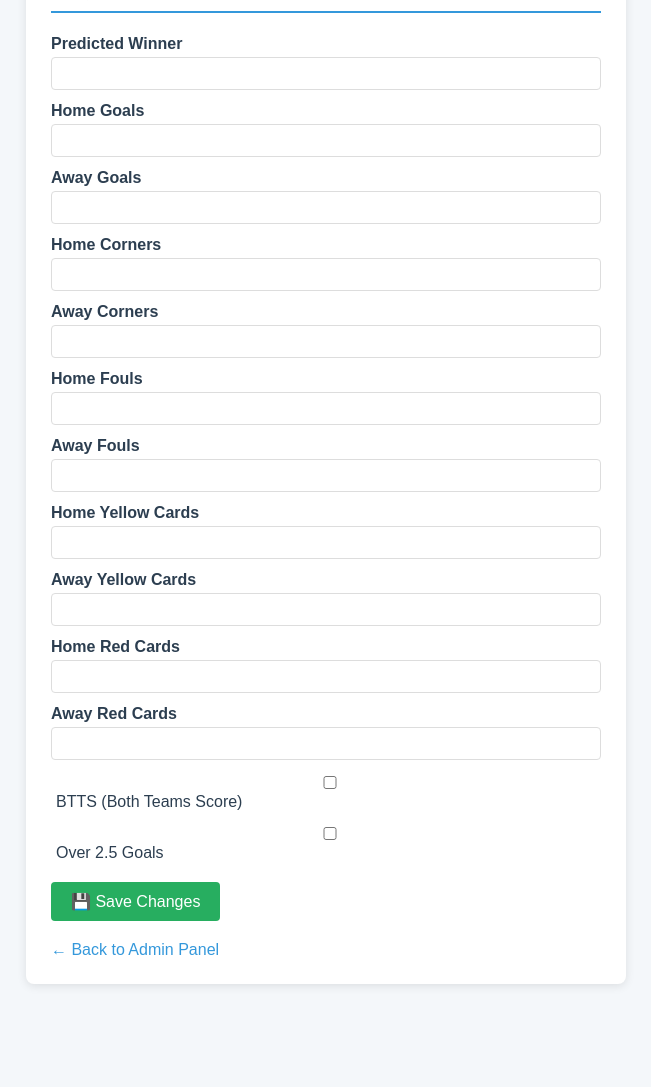
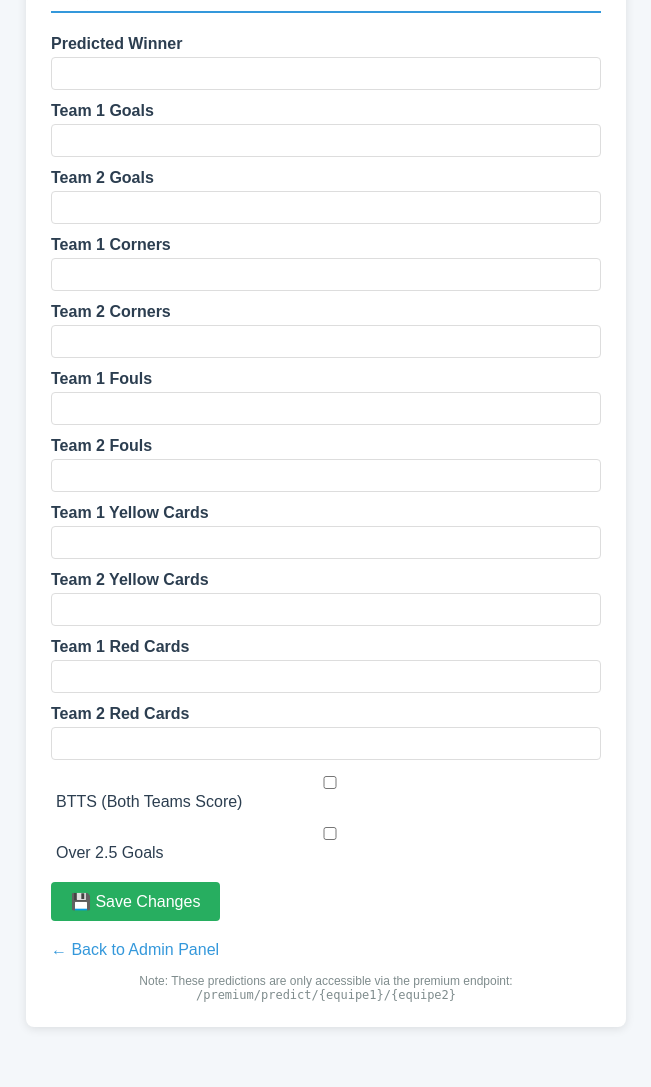
Before and after one commit to 777x36/wc2026-api, a FastAPI app: template templates/edit_match.html in a window 1280 px wide. Shown: the part 143-1230 px from the top of the page, without its empty margins (314-965 px from the left). Before the commit the page ends 1129 px from the top, so only its background shows below. Run offline with FastAPI, Linux system fonts and the light colour scheme; the template is opened without the code that fills it, so the values that code supplies are empty.

Commit message:
Update edit_match.html

```diff
--- a/templates/edit_match.html
+++ b/templates/edit_match.html
@@ -15,6 +15,7 @@
         button { background: #27ae60; color: white; border: none; padding: 10px 20px; margin-top: 20px; border-radius: 4px; cursor: pointer; font-size: 16px; }
         button:hover { background: #2ecc71; }
         .back-link { display: inline-block; margin-top: 20px; color: #3498db; text-decoration: none; }
+        .note { font-size: 12px; color: #7f8c8d; margin-top: 15px; text-align: center; }
     </style>
 </head>
 <body>
@@ -24,34 +25,34 @@
         <label>Predicted Winner</label>
         <input type="text" name="winner" value="{{ match.prediction.winner }}" required>
 
-        <label>Home Goals</label>
+        <label>Team 1 Goals</label>
         <input type="number" name="home_goals" value="{{ match.prediction.home_goals }}" required>
 
-        <label>Away Goals</label>
+        <label>Team 2 Goals</label>
         <input type="number" name="away_goals" value="{{ match.prediction.away_goals }}" required>
 
-        <label>Home Corners</label>
+        <label>Team 1 Corners</label>
         <input type="number" name="corners_home" value="{{ match.prediction.corners.home }}">
 
-        <label>Away Corners</label>
+        <label>Team 2 Corners</label>
         <input type="number" name="corners_away" value="{{ match.prediction.corners.away }}">
 
-        <label>Home Fouls</label>
+        <label>Team 1 Fouls</label>
         <input type="number" name="fouls_home" value="{{ match.prediction.fouls.home }}">
 
-        <label>Away Fouls</label>
+        <label>Team 2 Fouls</label>
         <input type="number" name="fouls_away" value="{{ match.prediction.fouls.away }}">
 
-        <label>Home Yellow Cards</label>
+        <label>Team 1 Yellow Cards</label>
         <input type="number" name="yellow_home" value="{{ match.prediction.yellow_cards.home }}">
 
-        <label>Away Yellow Cards</label>
+        <label>Team 2 Yellow Cards</label>
         <input type="number" name="yellow_away" value="{{ match.prediction.yellow_cards.away }}">
 
-        <label>Home Red Cards</label>
+        <label>Team 1 Red Cards</label>
         <input type="number" name="red_home" value="{{ match.prediction.red_cards.home }}">
 
-        <label>Away Red Cards</label>
+        <label>Team 2 Red Cards</label>
         <input type="number" name="red_away" value="{{ match.prediction.red_cards.away }}">
 
         <div class="checkbox-group">
@@ -66,6 +67,7 @@
         <button type="submit">💾 Save Changes</button>
     </form>
     <a href="/admin" class="back-link">← Back to Admin Panel</a>
+    <div class="note">Note: These predictions are only accessible via the premium endpoint: <code>/premium/predict/{equipe1}/{equipe2}</code></div>
 </div>
 </body>
 </html>
```
